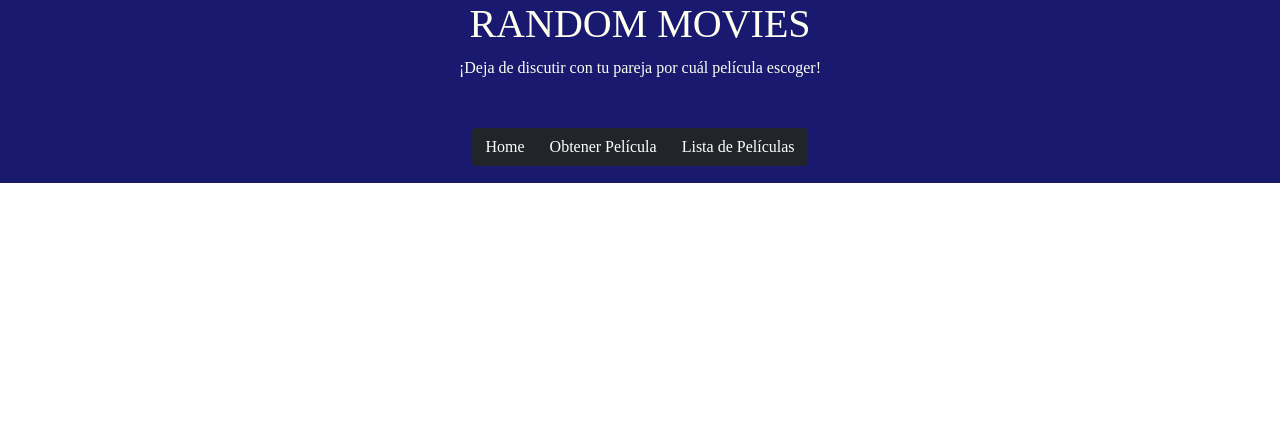
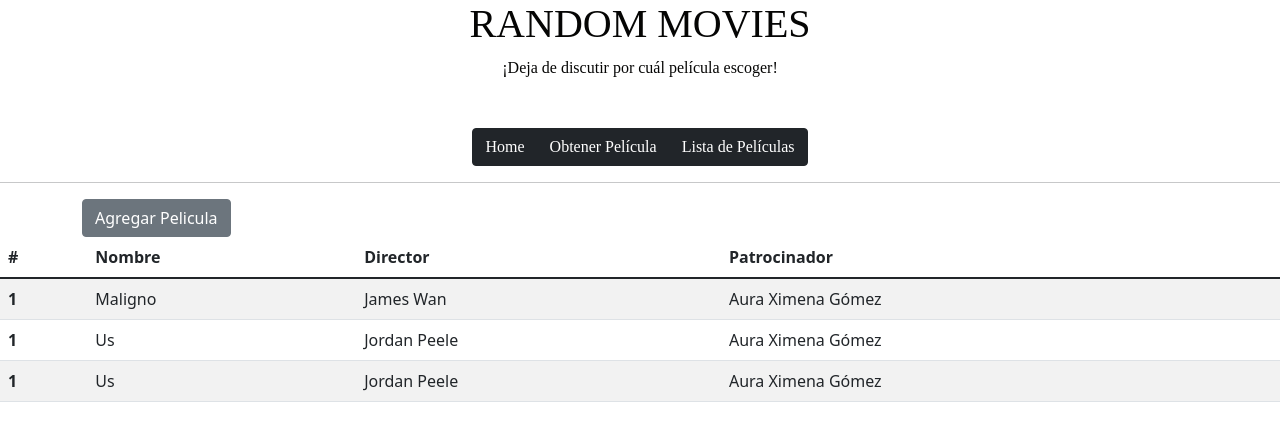
Before and after one commit to auraximena/random_movies, a React (Create React App) app: page /ListaPeliculas in a window 1280 px wide. Shown: the top 440 px of the page. Built offline with nearby package versions, Linux system fonts and the light colour scheme.

Commit message:
se agrega la lista de películas

```diff
--- a/src/App.css
+++ b/src/App.css
@@ -2,11 +2,11 @@
   text-align: center;
   font-family: 'Times New Roman', Times, serif;
   font-size:medium;
-  color:ivory;
+  color:rgb(5, 5, 4);
 }
-.body {
+/* .body {
   background-color:midnightblue;
-}
+} */
 .App-logo {
   height: 40vmin;
   pointer-events: none;
--- a/src/App.js
+++ b/src/App.js
@@ -22,6 +22,7 @@ function App() {
 
   return (
     // éste es el título de la página
+    //router para dirigir a otras vistas
     <Router>
 
       <div className="body">
@@ -29,7 +30,7 @@ function App() {
         <div className="title">
           <h1>RANDOM MOVIES</h1>
           <div>
-            <p>¡Deja de discutir con tu pareja por cuál película escoger!</p>
+            <p>¡Deja de discutir por cuál película escoger!</p>
           </div>
           <div className="container mt-5">
             <div className="btn-group">
--- a/src/ListaPeliculas.js
+++ b/src/ListaPeliculas.js
@@ -1,7 +1,43 @@
+import { Button } from "reactstrap";
+import "../src/peliculas.json"
+var datospelis=require('../src/peliculas.json')
+console.log(datospelis);
 export function ListaPeliculas() {
+
     return (
         <div className="pelicula">
+            <div className="container mt-3">
+                <Button>
+                 Agregar Pelicula
+                </Button>
+            </div>
+            <table className="table table-striped">
+                <thead>
+                    <tr>
+                        <th scope="col">#</th>
+                        <th scope="col">Nombre</th>
+                        <th scope="col">Director</th>
+                        <th scope="col">Patrocinador</th>
+                    </tr>
+                </thead>
+                <tbody>
+                {/* la función .map realiza un ciclo dentro del array o json al cual se le ejecuta */}
+                    {datospelis.map((pelicula)=>{
+                    return(
+                        <tr>
+                    <th scope="row">1</th>
+                    <td>{pelicula.Nombre}</td>
+                    <td>{pelicula.Director}</td>
+                    <td>{pelicula.Patrocinador}</td>
+                </tr>
+                    )
+                    })}
 
+                </tbody>
+            </table>
+            <div>
+
+            </div>
         </div>
     );
 }
--- /dev/null
+++ b/src/peliculas.json
@@ -0,0 +1,18 @@
+[{
+    "Nombre":"Maligno",
+    "Director":"James Wan",
+    "Patrocinador": "Aura Ximena Gómez",
+    "Imagen": "../src/imgs/maligno.jpeg"
+},
+{
+    "Nombre":"Us",
+    "Director":"Jordan Peele",
+    "Patrocinador": "Aura Ximena Gómez",
+    "Imagen": "../src/imgs/maligno.jpeg"
+},
+{
+    "Nombre":"Us",
+    "Director":"Jordan Peele",
+    "Patrocinador": "Aura Ximena Gómez",
+    "Imagen": "../src/imgs/maligno.jpeg"
+}]
```
Also changed, not shown: src/imgs/maligno.jpeg (added).
